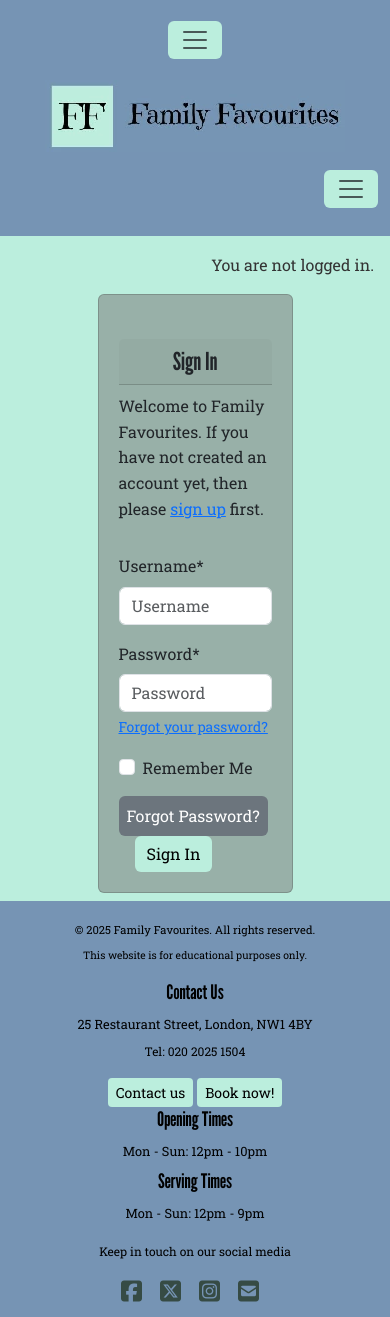
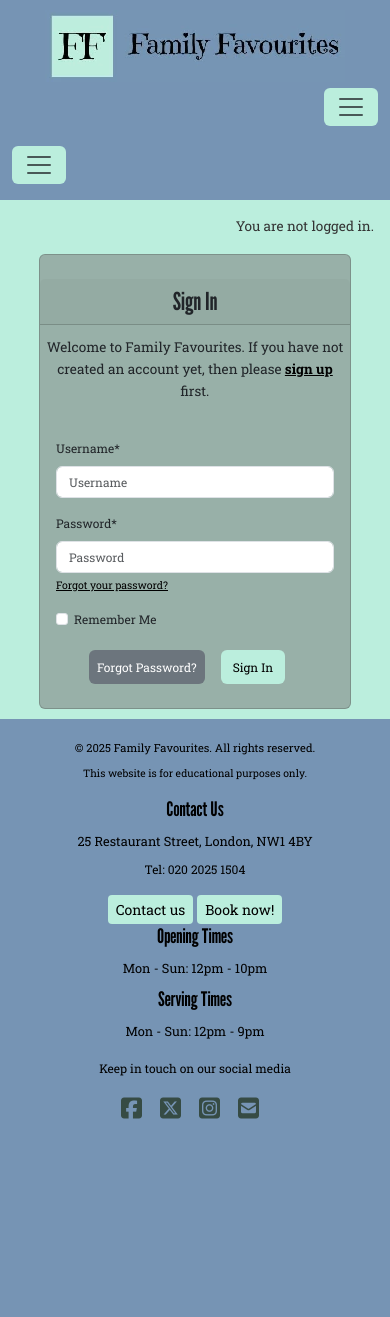
Before and after one commit to Diane-4P/family-favourites, a Django app: page /accounts/login/ in a window 390 px wide. After the commit the page ends 1119 px from the top, so only its background shows below. Run offline with Django 4.2, Linux system fonts and the light colour scheme; some libraries are stand-ins or nearby versions.

Commit message:
Add style responsive to login form

```diff
--- a/static/css/styles.css
+++ b/static/css/styles.css
@@ -47,6 +47,7 @@ nav .nav-item {
     text-align: left;
     margin-bottom: 10px;
 }
+
 .logo-container {
     text-align: center;
     margin-bottom: 10px;
@@ -61,6 +62,7 @@ nav .nav-item {
     color: black;
     border: none;
 }
+
 .btn-primary:hover {
     background-color: #ACCAEB;
     color: #364B44;
@@ -69,6 +71,10 @@ nav .nav-item {
 
 .btn-secondary {
     border: none;
+}
+
+a {
+    color: black;
 }
 
 .dropdown-menu {
@@ -82,8 +88,13 @@ nav .nav-item {
 }
 
 .card {
+    width: 80vw;
     background-color: #98B0A8;
     margin: 10px auto;
+}
+
+.card-title {
+    font-size: 3.5rem;
 }
 
 .about-section {
@@ -92,10 +103,6 @@ nav .nav-item {
     margin: 10px 0;
     border-radius: 5px;
     box-shadow: 0 2px 5px rgba(152,176,168,0.1);
-}
-
-.card-title {
-    font-size: 3.5rem;
 }
 
 footer {
@@ -164,7 +171,7 @@ footer {
 }
 
 /* Responsive Design */
-@media (max-width: 320px) {
+@media screen and (min-width: 320px) {
     .header {
         flex-direction: column;
         align-items: center;
@@ -209,12 +216,18 @@ footer {
         font-size: 2rem;
     }
 
-    .card-text {
+    .card-text,
+    .login,
+    .form-control {
         font-size: .75rem;
     }
 
     .book-now-btn .btn-primary {
         margin-bottom: 1.5rem;
+    }
+
+    .book-a-table {
+        display: none;
     }
 
     .signup-container,
@@ -228,7 +241,7 @@ footer {
     }
 }
 
-@media (max-width: 768px) {
+@media screen and (min-width: 768px) {
     nav {
         flex-direction: column;
     }
@@ -252,17 +265,13 @@ footer {
     align-items: center;
     }
 
-    .book-a-table {
-        display: none;
-    }
-
     .grid-template-kids-menu {
         grid-template-columns: 1fr 1fr;
         margin: 0 1rem;
     }
 }
 
-@media (max-width: 1200px) {
+@media screen and (min-width: 1200px) {
     .hero-img {
         width: 85vw;
         margin: auto;
@@ -278,7 +287,7 @@ footer {
     }
 }
 
-@media (max-width: 1800px) {
+@media screen and (min-width: 1800px) {
     .card {
         width: 50vw;
         margin: 5px auto;
@@ -286,7 +295,7 @@ footer {
 
 }
 
-@media (min-width: 2500px) {
+@media screen and (min-width: 2500px) {
     .hero-img,
     .card {
         width: 65vw;
--- a/templates/account/login.html
+++ b/templates/account/login.html
@@ -10,24 +10,26 @@
 {% block content %}
 
 <div class="container-fluid my-2">
-  <div class="signup-container card h-auto">
+  <div class="signup-container card h-auto justify-content-center">
     <div class="row">
       <div class="col-md-8 mt-3 offset-md-2">
         <h2 class="card-header text-center my-2">{% trans "Sign In" %}</h2>
-          <p>{% blocktrans %}Welcome to Family Favourites. If you have not created an account yet, then please
-          <a href="{{ signup_url }}">sign up</a> first.{% endblocktrans %}</p>
+          <p class="text-center p-1">{% blocktrans %}Welcome to Family Favourites. If you have not created an account yet, then please
+          <strong><a href="{{ signup_url }}">sign up</a></strong> first.{% endblocktrans %}</p>
       </div>
     </div>
     <div class="row">
-      <div class="col-md-8 mt-3 offset-md-2">
-        <form class="login" method="POST" action="{% url 'account_login' %}">
+      <div class="col-md-8 offset-md-2">
+        <form class="login justify-content-center m-2 p-2" method="POST" action="{% url 'account_login' %}">
           {% csrf_token %}
           {{ form | crispy }}
           {% if redirect_field_value %}
           <input type="hidden" name="{{ redirect_field_name }}" value="{{ redirect_field_value }}" />
           {% endif %}
-          <a class="button btn btn-secondary secondaryAction px-2 py-2" href="{% url 'account_reset_password' %}">{% trans "Forgot Password?" %}</a>
-          <button class="primaryAction btn btn-primary mx-3" type="submit">{% trans "Sign In" %}</button>
+          <div class="form-btns d-flex justify-content-center mb-2">
+            <a class="button btn btn-secondary secondaryAction px-2 py-2" href="{% url 'account_reset_password' %}">{% trans "Forgot Password?" %}</a>
+            <button class="primaryAction btn btn-primary mx-3" type="submit">{% trans "Sign In" %}</button>
+          </div>
         </form>
       </div>
     </div>
```
